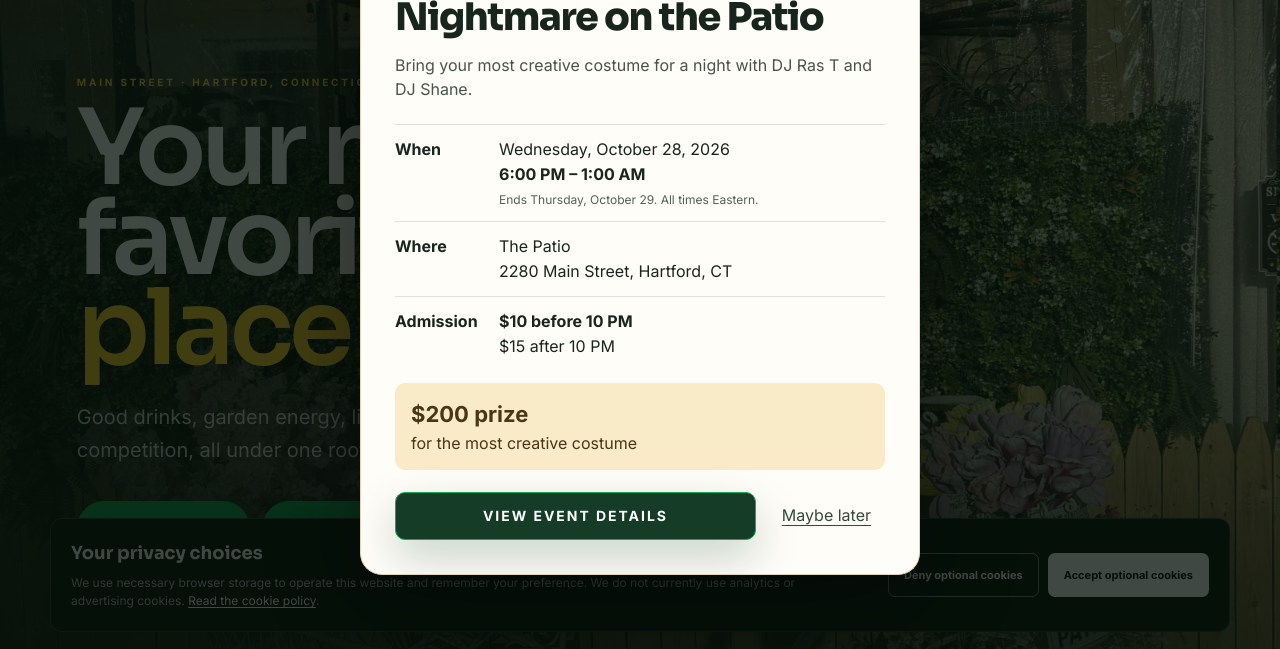
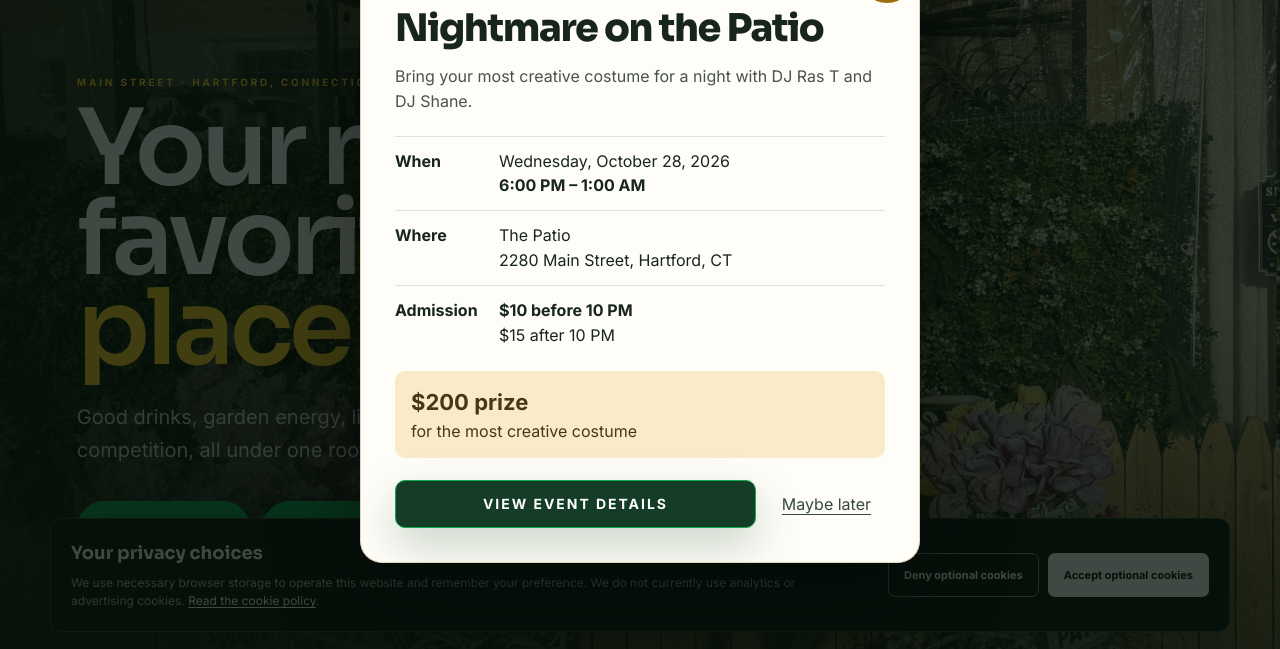
Before and after one commit to reimage-demo/the-patio, a website: page index.html in a window 1280 px wide. Shown: the part 150-799 px from the top of the page. Drawn offline with Linux system fonts and the light colour scheme.

Commit message:
Remove end-date note from homepage event popup

```diff
--- a/index.html
+++ b/index.html
@@ -376,7 +376,7 @@
       <h2 id="eventReminderTitle">Nightmare on the Patio</h2>
       <p id="eventReminderIntro">Bring your most creative costume for a night with DJ Ras T and DJ Shane.</p>
       <dl class="event-reminder-details">
-        <div><dt>When</dt><dd>Wednesday, October 28, 2026<br><strong>6:00 PM – 1:00 AM</strong><small>Ends Thursday, October 29. All times Eastern.</small></dd></div>
+        <div><dt>When</dt><dd>Wednesday, October 28, 2026<br><strong>6:00 PM – 1:00 AM</strong></dd></div>
         <div><dt>Where</dt><dd>The Patio<br>2280 Main Street, Hartford, CT</dd></div>
         <div><dt>Admission</dt><dd><strong>$10 before 10 PM</strong><br>$15 after 10 PM</dd></div>
       </dl>
```
